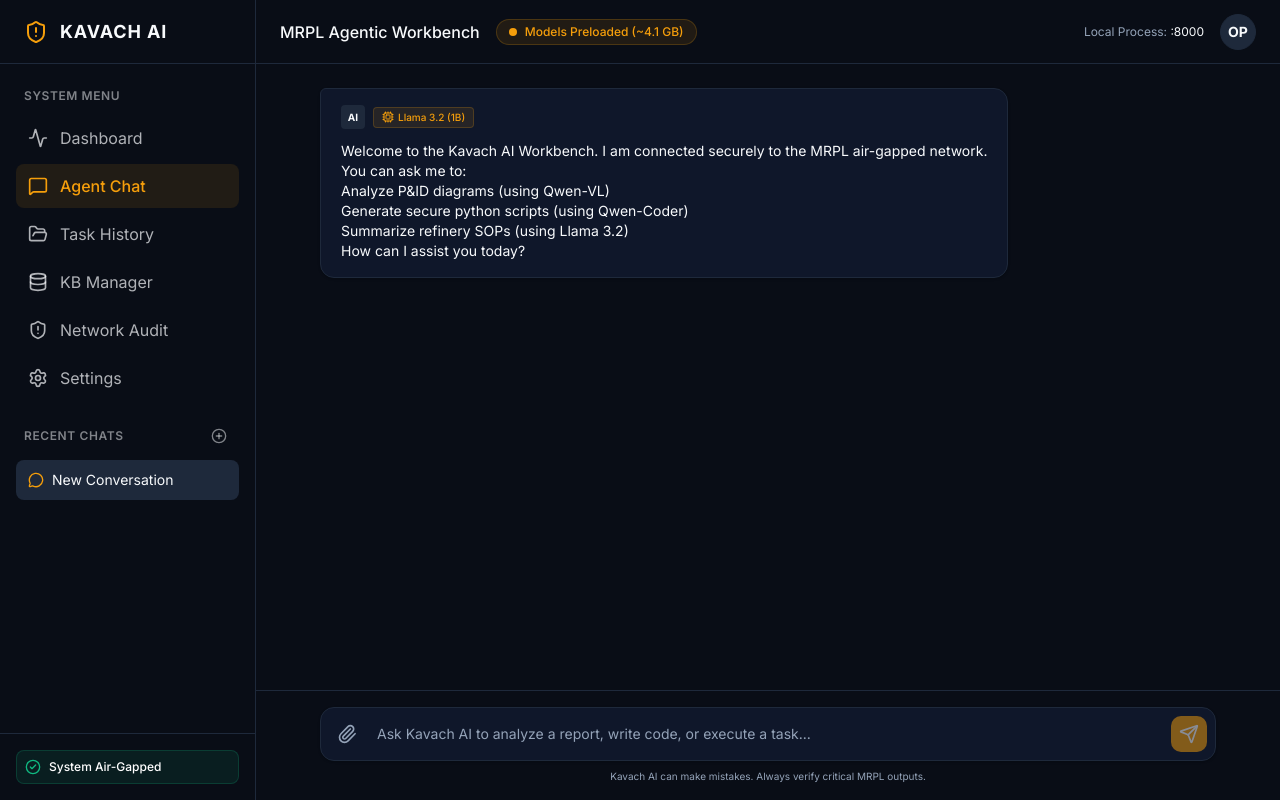
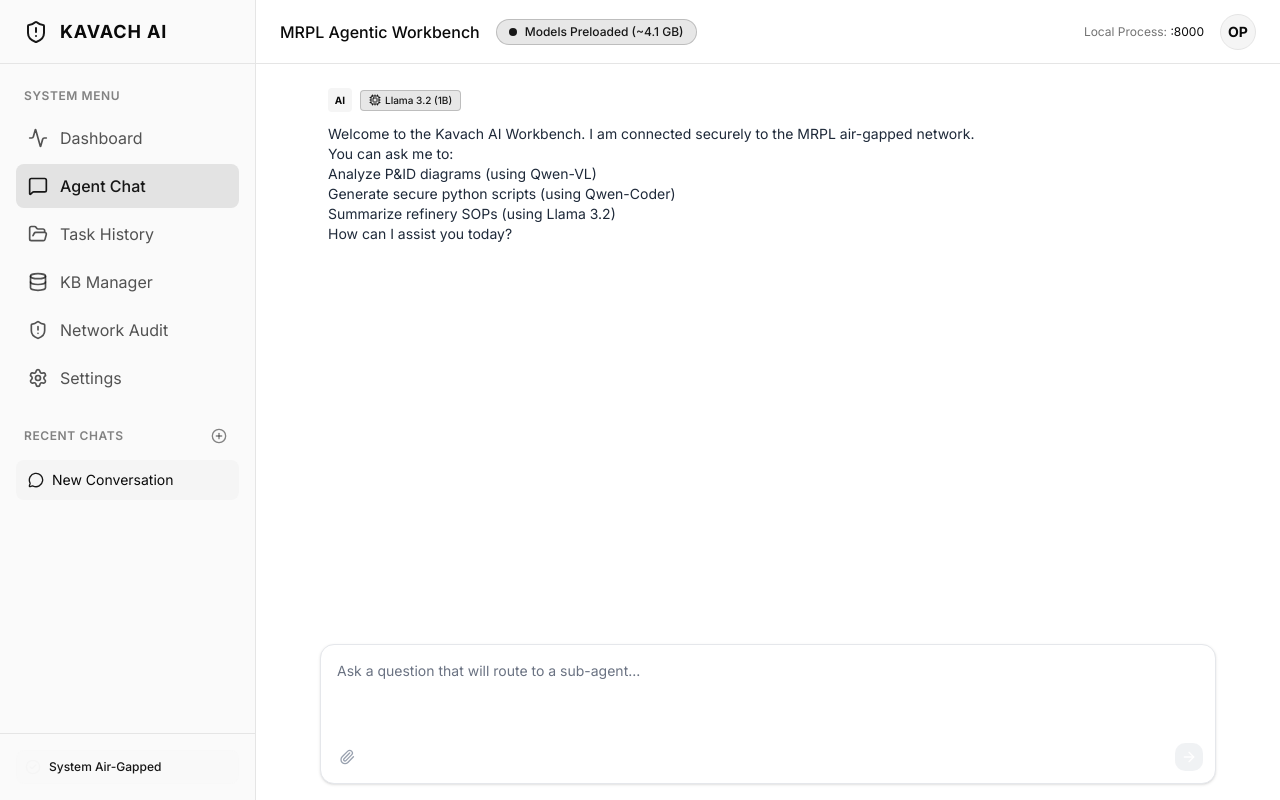
Before and after one commit to dotdevlyyy/Kavach-AI, a Next.js app in the folder frontend/: page /chat in a window 1280 px wide. Built offline with nearby package versions, Linux system fonts and the light colour scheme.

Commit message:
feat(ui): redesign chat interface to minimalist white theme matching orchestrator reference

```diff
--- a/frontend/app/chat/page.tsx
+++ b/frontend/app/chat/page.tsx
@@ -122,23 +122,34 @@
 
   return (
     <div className="flex flex-col h-full">
-      <div className="flex-1 overflow-y-auto p-6 scroll-smooth">
-        <div className="max-w-4xl mx-auto">
-          {messages.length === 0 && (
-            <div className="text-center text-muted-foreground mt-20">
-              <h2 className="text-xl font-bold mb-2">Kavach AI Workbench Ready</h2>
-              <p>System is air-gapped. Connects locally to Ollama on port 11434.</p>
+      <div className="flex-1 overflow-y-auto p-6 scroll-smooth bg-white text-black">
+        <div className="max-w-4xl mx-auto h-full flex flex-col">
+          {messages.length === 0 ? (
+            <div className="flex-1 flex flex-col items-center justify-center text-center mt-[-100px]">
+              <div className="flex items-center justify-center gap-4 mb-4 text-gray-700">
+                <svg width="24" height="24" viewBox="0 0 24 24" fill="none" stroke="currentColor" strokeWidth="2" strokeLinecap="round" strokeLinejoin="round"><path d="M12 2v20M17 5H9.5a3.5 3.5 0 0 0 0 7h5a3.5 3.5 0 0 1 0 7H6"/></svg>
+                <svg width="28" height="28" viewBox="0 0 24 24" fill="none" stroke="currentColor" strokeWidth="2" strokeLinecap="round" strokeLinejoin="round"><path d="M12 2v20M17 5H9.5a3.5 3.5 0 0 0 0 7h5a3.5 3.5 0 0 1 0 7H6"/></svg>
+                <svg width="24" height="24" viewBox="0 0 24 24" fill="none" stroke="currentColor" strokeWidth="2" strokeLinecap="round" strokeLinejoin="round"><circle cx="12" cy="12" r="10"/><path d="M9.09 9a3 3 0 0 1 5.83 1c0 2-3 3-3 3"/><line x1="12" y1="17" x2="12.01" y2="17"/></svg>
               </div>
-          )}
+
+              <h2 className="text-2xl font-bold mb-3 text-black">Sub-Agent Orchestrator</h2>
+              <p className="text-gray-500 text-sm max-w-md mb-6 leading-relaxed">
+                A custom Agent implementation that routes requests to specialized sub-agents. The orchestrator analyzes your query and delegates to the appropriate agent: <span className="bg-gray-100 border border-gray-200 rounded px-1.5 py-0.5 text-xs text-gray-700 font-mono">research</span>, <span className="bg-gray-100 border border-gray-200 rounded px-1.5 py-0.5 text-xs text-gray-700 font-mono">analysis</span>, or <span className="bg-gray-100 border border-gray-200 rounded px-1.5 py-0.5 text-xs text-gray-700 font-mono">support</span>.
+              </p>
+
+              <div className="flex items-center gap-3 text-gray-400 text-xs">
+                <span className="flex items-center gap-1 border border-gray-200 bg-gray-50 rounded px-2 py-1"><span className="text-[10px]">✨</span> tool()</span>
+                <span className="flex items-center gap-1 border border-gray-200 bg-gray-50 rounded px-2 py-1">ToolLoopAgent</span>
+                <span className="flex items-center gap-1 border border-gray-200 bg-gray-50 rounded px-2 py-1">stepCountIs()</span>
+              </div>
+            </div>
+          ) : (
+            <>
               {messages.map((msg) => (
                 <div key={msg.id} className="mb-6">
                   {msg.content === "" && msg.role === "assistant" && isStreaming ? (
-                <div className="flex w-full justify-start animate-pulse">
-                  <div className="w-[60%] rounded-xl px-5 py-4 bg-card border border-border rounded-tl-sm flex flex-col gap-3">
-                    <div className="h-4 bg-sidebar-accent rounded w-3/4"></div>
-                    <div className="h-4 bg-sidebar-accent rounded w-1/2"></div>
-                    <div className="h-4 bg-sidebar-accent rounded w-5/6"></div>
-                  </div>
+                    <div className="flex w-full justify-center py-10">
+                      <div className="w-6 h-6 border-2 border-gray-300 border-t-gray-600 rounded-full animate-spin" />
                     </div>
                   ) : (
                     <MessageBubble
@@ -173,9 +184,29 @@
                 </div>
               ))}
               <div ref={messagesEndRef} />
+            </>
+          )}
         </div>
       </div>
-      <div className="p-4 bg-background border-t border-border shrink-0">
+
+      {/* Suggestion Chips and Chat Window */}
+      <div className="p-4 bg-white shrink-0">
+        {messages.length === 0 && (
+          <div className="max-w-4xl mx-auto flex gap-2 mb-3 px-2 overflow-x-auto">
+            <button className="whitespace-nowrap px-3 py-1.5 bg-gray-50 border border-gray-200 text-gray-700 text-xs rounded-lg hover:bg-gray-100 transition-colors flex items-center gap-1.5">
+              <svg width="12" height="12" viewBox="0 0 24 24" fill="none" stroke="currentColor" strokeWidth="2"><circle cx="11" cy="11" r="8"/><path d="m21 21-4.3-4.3"/></svg>
+              Research the latest trends in AI development
+            </button>
+            <button className="whitespace-nowrap px-3 py-1.5 bg-gray-50 border border-gray-200 text-gray-700 text-xs rounded-lg hover:bg-gray-100 transition-colors flex items-center gap-1.5">
+              <svg width="12" height="12" viewBox="0 0 24 24" fill="none" stroke="currentColor" strokeWidth="2"><circle cx="12" cy="12" r="10"/><path d="M12 2a14.5 14.5 0 0 0 0 20 14.5 14.5 0 0 0 0-20"/><path d="M2 12h20"/></svg>
+              Analyze the pros and cons of microservices architecture
+            </button>
+            <button className="whitespace-nowrap px-3 py-1.5 bg-gray-50 border border-gray-200 text-gray-700 text-xs rounded-lg hover:bg-gray-100 transition-colors flex items-center gap-1.5">
+              <svg width="12" height="12" viewBox="0 0 24 24" fill="none" stroke="currentColor" strokeWidth="2"><circle cx="12" cy="12" r="10"/><path d="M9.09 9a3 3 0 0 1 5.83 1c0 2-3 3-3 3"/><line x1="12" y1="17" x2="12.01" y2="17"/></svg>
+              How do I deploy...
+            </button>
+          </div>
+        )}
         <ChatWindow
           onSendMessage={handleSendMessage}
           isStreaming={isStreaming}
--- a/frontend/app/layout.tsx
+++ b/frontend/app/layout.tsx
@@ -18,16 +18,16 @@
   children: React.ReactNode;
 }>) {
   return (
-    <html lang="en" className="dark">
+    <html lang="en">
       <body className={`${inter.className} bg-background text-foreground flex h-screen overflow-hidden`}>
         <Sidebar />
-        <div className="flex-1 flex flex-col min-w-0">
+        <div className="flex-1 flex flex-col min-w-0 bg-white">
           <Topbar />
-          <main className="flex-1 overflow-auto bg-background">
+          <main className="flex-1 overflow-auto bg-white">
             {children}
           </main>
         </div>
-        <Toaster theme="dark" position="bottom-right" className="font-sans" />
+        <Toaster theme="light" position="bottom-right" className="font-sans" />
       </body>
     </html>
   );
--- a/frontend/components/agent/AgentStepCard.tsx
+++ b/frontend/components/agent/AgentStepCard.tsx
@@ -36,32 +36,38 @@
   const Icon = config.icon;
 
   return (
-    <div className="mb-4 bg-card border border-border rounded-lg overflow-hidden shadow-sm">
+    <div className="mb-2 bg-white rounded-xl overflow-hidden shadow-[0_2px_8px_rgba(0,0,0,0.04)] border border-gray-100">
       {/* Header */}
       <div
-        className="flex items-center justify-between px-4 py-3 cursor-pointer hover:bg-sidebar-accent/50 transition-colors"
+        className="flex items-center justify-between px-4 py-3 cursor-pointer hover:bg-gray-50 transition-colors"
         onClick={() => setIsExpanded(!isExpanded)}
       >
         <div className="flex items-center gap-3">
-          <div className={`p-1.5 rounded-md ${config.bg} ${config.color}`}>
+          <div className="p-1 rounded-md text-gray-500">
             <Icon className="w-4 h-4" />
           </div>
-          <span className="font-semibold text-sm text-card-foreground">
+          <span className="font-medium text-sm text-gray-700">
             {config.label}
           </span>
           {!step.isComplete && (
-            <Loader2 className="w-3.5 h-3.5 animate-spin text-muted-foreground" />
+            <Loader2 className="w-3.5 h-3.5 animate-spin text-gray-400" />
+          )}
+          {step.isComplete && (
+            <span className="flex items-center gap-1 text-[10px] font-medium text-emerald-600 bg-emerald-50 px-1.5 py-0.5 rounded-full border border-emerald-100">
+              <svg width="10" height="10" viewBox="0 0 24 24" fill="none" stroke="currentColor" strokeWidth="3" strokeLinecap="round" strokeLinejoin="round"><polyline points="20 6 9 17 4 12"></polyline></svg>
+              Completed
+            </span>
           )}
         </div>
-        <div className="text-muted-foreground">
+        <div className="text-gray-400">
           {isExpanded ? <ChevronUp className="w-4 h-4" /> : <ChevronDown className="w-4 h-4" />}
         </div>
       </div>
 
       {/* Content Body */}
       {isExpanded && (
-        <div className="px-4 py-3 border-t border-border bg-sidebar-accent/30 text-sm text-card-foreground/90 font-mono whitespace-pre-wrap">
-          {step.content || <span className="text-muted-foreground italic">Thinking...</span>}
+        <div className="px-4 py-3 border-t border-gray-100 bg-gray-50/50 text-sm text-gray-600 font-mono whitespace-pre-wrap">
+          {step.content || <span className="text-gray-400 italic">Thinking...</span>}
         </div>
       )}
     </div>
--- a/frontend/components/agent/DeliverableCard.tsx
+++ b/frontend/components/agent/DeliverableCard.tsx
@@ -28,20 +28,20 @@
   };
 
   return (
-    <div className="flex items-center justify-between p-3 my-2 bg-sidebar-accent border border-border rounded-lg max-w-sm hover:border-primary/50 transition-colors">
+    <div className="flex items-center justify-between p-3 my-2 bg-white shadow-sm border border-gray-200 rounded-lg max-w-sm hover:border-gray-300 transition-colors">
       <div className="flex items-center gap-3 overflow-hidden">
-        <div className={`p-2 rounded-md shrink-0 ${isWord ? "bg-blue-500/10 text-blue-500" : "bg-emerald-500/10 text-emerald-500"}`}>
+        <div className={`p-2 rounded-md shrink-0 ${isWord ? "bg-blue-50 text-blue-600" : "bg-emerald-50 text-emerald-600"}`}>
           <Icon className="w-6 h-6" />
         </div>
         <div className="flex flex-col min-w-0">
-          <span className="text-sm font-medium text-foreground truncate">{filename}</span>
-          <span className="text-xs text-muted-foreground">{formatSize(sizeBytes)} • Ready</span>
+          <span className="text-sm font-medium text-gray-800 truncate">{filename}</span>
+          <span className="text-xs text-gray-500">{formatSize(sizeBytes)} • Ready</span>
         </div>
       </div>
 
       <button
         onClick={handleDownload}
-        className="p-2 shrink-0 rounded-md text-muted-foreground hover:bg-primary/20 hover:text-primary transition-colors ml-2"
+        className="p-2 shrink-0 rounded-md text-gray-400 hover:bg-gray-100 hover:text-gray-900 transition-colors ml-2"
         title="Download File"
       >
         <Download className="w-4 h-4" />
--- a/frontend/components/chat/ChatWindow.tsx
+++ b/frontend/components/chat/ChatWindow.tsx
@@ -45,40 +45,45 @@
         <FileUploadZone onFilesSelected={(newFiles) => setFiles(prev => [...prev, ...newFiles])} />
       )}
 
-      <div className="relative flex items-end gap-2 bg-card border border-border rounded-xl p-2 shadow-sm focus-within:ring-1 focus-within:ring-primary focus-within:border-primary transition-all">
+      <div className="relative flex flex-col bg-white border border-gray-200 rounded-xl p-3 shadow-sm focus-within:border-gray-300 transition-colors h-[140px]">
+        <textarea
+          ref={textareaRef}
+          value={input}
+          onChange={(e) => setInput(e.target.value)}
+          onKeyDown={handleKeyDown}
+          placeholder="Ask a question that will route to a sub-agent..."
+          className="flex-1 w-full bg-transparent border-none focus:ring-0 resize-none py-1 px-1 text-sm text-gray-800 placeholder:text-gray-500"
+        />
+
+        <div className="flex justify-between items-center mt-auto">
           <button
             onClick={() => setShowUploader(!showUploader)}
-          className={`p-2 rounded-lg transition-colors ${showUploader || files.length > 0 ? "bg-primary/10 text-primary" : "text-muted-foreground hover:bg-sidebar-accent"}`}
+            className={`p-1.5 rounded-lg transition-colors ${showUploader || files.length > 0 ? "text-primary" : "text-gray-400 hover:bg-gray-100"}`}
             title="Attach files"
           >
-          <Paperclip className="w-5 h-5" />
+            <Paperclip className="w-4 h-4" />
             {files.length > 0 && (
-            <span className="absolute -top-1 -left-1 w-4 h-4 rounded-full bg-primary text-[10px] font-bold text-primary-foreground flex items-center justify-center">
+              <span className="absolute bottom-4 left-6 w-3 h-3 rounded-full bg-primary text-[8px] font-bold text-white flex items-center justify-center">
                 {files.length}
               </span>
             )}
           </button>
 
-        <textarea
-          ref={textareaRef}
-          value={input}
-          onChange={(e) => setInput(e.target.value)}
-          onKeyDown={handleKeyDown}
-          placeholder="Ask Kavach AI to analyze a report, write code, or execute a task..."
-          className="flex-1 max-h-[200px] bg-transparent border-none focus:ring-0 resize-none py-2 px-1 text-sm text-foreground placeholder:text-muted-foreground"
-          rows={1}
-        />
-
           <button
             onClick={handleSubmit}
             disabled={(!input.trim() && files.length === 0) || isStreaming}
-          className="p-2 rounded-lg bg-primary text-primary-foreground disabled:opacity-50 disabled:cursor-not-allowed hover:bg-primary/90 transition-colors"
+            className="p-1.5 rounded-lg bg-gray-500 text-white disabled:opacity-30 disabled:bg-gray-300 hover:bg-gray-600 transition-colors"
           >
-          <Send className="w-5 h-5" />
+            {isStreaming ? (
+              <div className="w-4 h-4 rounded-full border-2 border-white border-t-transparent animate-spin" />
+            ) : (
+              <svg width="16" height="16" viewBox="0 0 24 24" fill="none" stroke="currentColor" strokeWidth="2" strokeLinecap="round" strokeLinejoin="round">
+                <path d="M5 12h14"></path>
+                <path d="m12 5 7 7-7 7"></path>
+              </svg>
+            )}
           </button>
         </div>
-      <div className="text-center text-[10px] text-muted-foreground">
-        Kavach AI can make mistakes. Always verify critical MRPL outputs.
       </div>
     </div>
   );
--- a/frontend/components/chat/MessageBubble.tsx
+++ b/frontend/components/chat/MessageBubble.tsx
@@ -17,11 +17,11 @@
   const isUser = role === "user";
 
   return (
-    <div className={`flex w-full ${isUser ? "justify-end" : "justify-start"} mb-6`}>
-      <div className={`max-w-[80%] rounded-xl px-5 py-4 shadow-sm ${
+    <div className={`flex w-full ${isUser ? "justify-end" : "justify-start"} mb-8`}>
+      <div className={`max-w-[85%] ${
         isUser
-          ? "bg-primary text-primary-foreground rounded-tr-sm"
-          : "bg-card border border-border text-card-foreground rounded-tl-sm"
+          ? "bg-gray-100 text-gray-900 rounded-2xl px-5 py-3"
+          : "text-gray-900 px-2"
       }`}>
         {/* Header for assistant messages showing which model answered */}
         {!isUser && model && (
@@ -34,7 +34,7 @@
         )}
 
         {/* Content using ReactMarkdown */}
-        <div className="prose prose-invert max-w-none text-sm">
+        <div className="prose max-w-none text-sm text-gray-800">
           <ReactMarkdown
             remarkPlugins={[remarkGfm]}
             components={{
```
Lines whose indentation alone changed are shown as unchanged.
